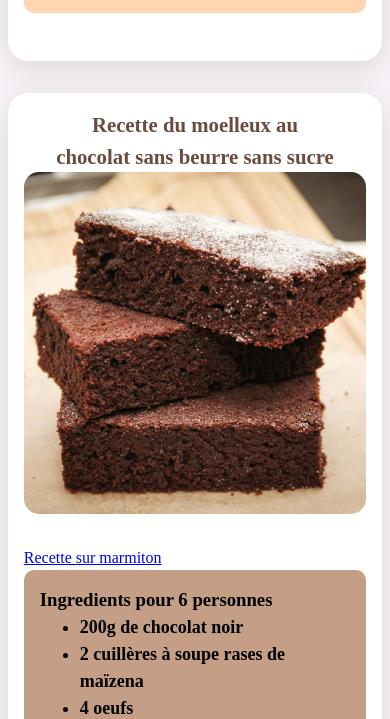
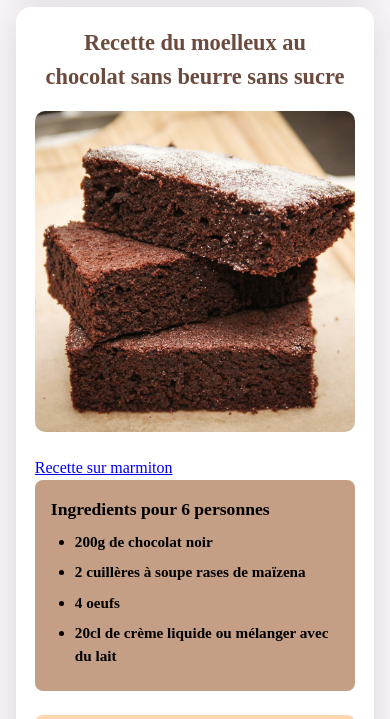
Before and after one commit to Zilyasta/recette, a plain HTML site: page index.html in a window 390 px wide. Shown: the part 1281-2000 px from the top of the page. Drawn offline with Linux system fonts and the light colour scheme.

Commit message:
add media queries mobile

```diff
--- a/css/style.css
+++ b/css/style.css
@@ -24,6 +24,7 @@ img {
     margin: auto;
     border-radius: 15px;
     margin-bottom: 2em;
+    display: block;
 }
 
 .ingredients {
@@ -58,29 +59,65 @@ article {
 footer {
     text-align: center;
     font-size: 1em;
+    padding: 1em 0;
 }
 
-/* ...existing code... */
-
-@media (max-width: 600px) {
+/* Media queries pour iPhone et petits écrans */
+@media (max-width: 480px) {
     body {
-        margin-left: 2vw;
-        margin-right: 2vw;
+        margin-left: 4vw;
+        margin-right: 4vw;
     }
 
     h1 {
-        font-size: 2.2em;
+        font-size: 2em;
+        margin-bottom: 0.5em;
     }
 
     h2 {
-        font-size: 1.3em;
+        font-size: 1.4em;
+        margin-bottom: 0.8em;
+    }
+
+    h3 {
+        font-size: 1.1em;
+        margin-bottom: 0.5em;
     }
 
     img {
         width: 100%;
+        margin-bottom: 1.5em;
+        border-radius: 10px;
     }
 
     article {
+        padding: 1.2em;
+        margin-bottom: 1.5em;
+        border-radius: 15px;
+    }
+
+    .ingredients, .preparation {
         padding: 1em;
+        margin-bottom: 1.5em;
+        border-radius: 8px;
+    }
+
+    ul, ol {
+        padding-left: 1.5em;
+    }
+
+    li {
+        font-size: 0.95em;
+        line-height: 1.5;
+        margin-bottom: 0.5em;
+    }
+
+    footer {
+        font-size: 0.85em;
+        padding: 1.5em 0;
+    }
+
+    a {
+        word-break: break-word;
     }
 }
```
